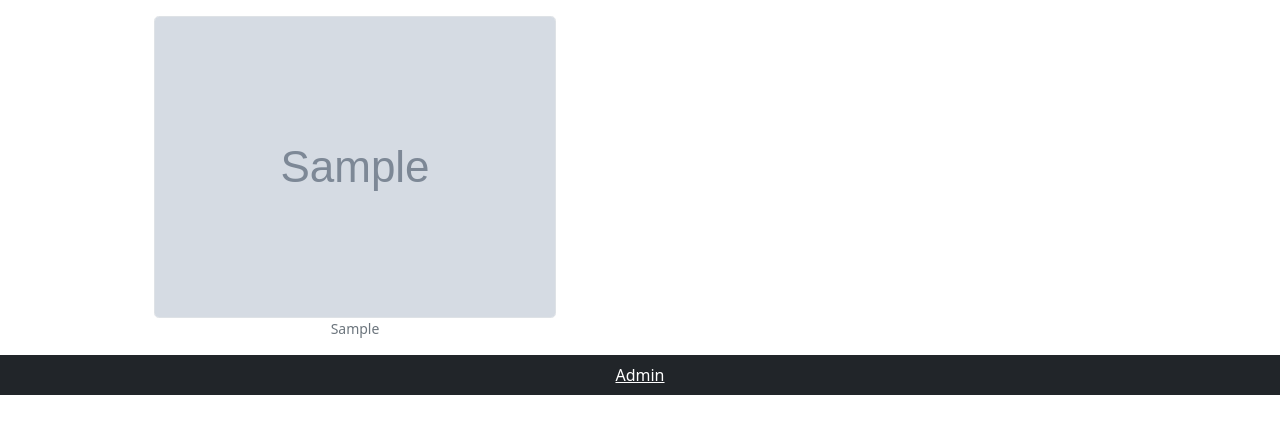
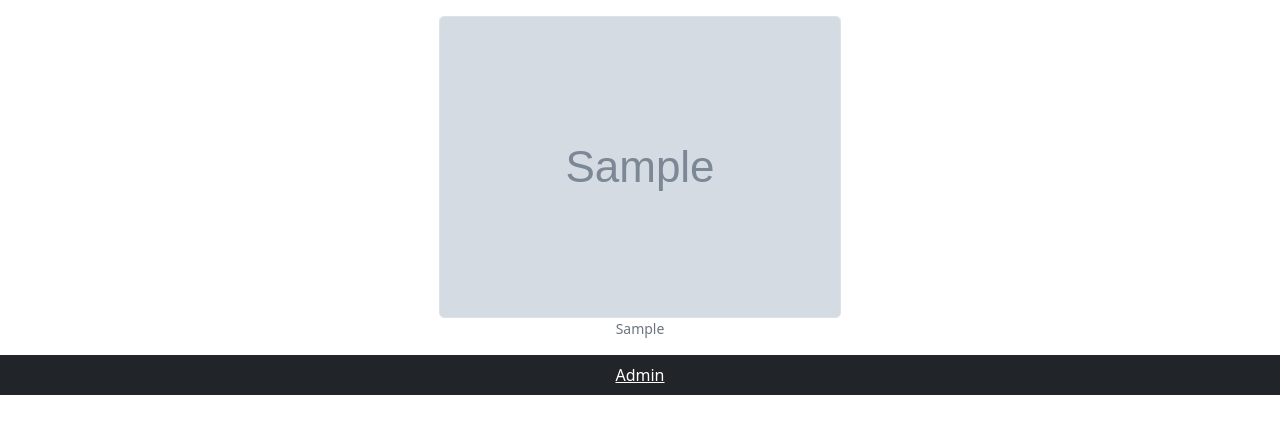
Before and after one commit to zmdavis15/wedding_gallery, a Django app: page / in a window 1280 px wide. Shown: the part 56-490 px from the top of the page. Run offline with Django 4.2, Linux system fonts and the light colour scheme; tables that the repository leaves empty hold one stand-in row (values such as "Sample post"); grey boxes marked "Sample" are stand-in pictures; some libraries are stand-ins or nearby versions.

Commit message:
grid mod

```diff
--- a/layout/templates/layout/index.html
+++ b/layout/templates/layout/index.html
@@ -7,7 +7,7 @@
   <div class="row">
 
     {% for obj in object_list %}
-    <div class="col-md-6 col-xs-12 d-flex align-items-center justify-content-center">
+    <div class="col-xs-12 d-flex align-items-center justify-content-center">
         <figure class="figure">
           <img src="{{ obj.img.url }}" class="img-fluid border rounded-3" alt="" style="max-height:500px">
           <figcaption class="figure-caption text-center">{{ obj.caption }}</figcaption>
```
